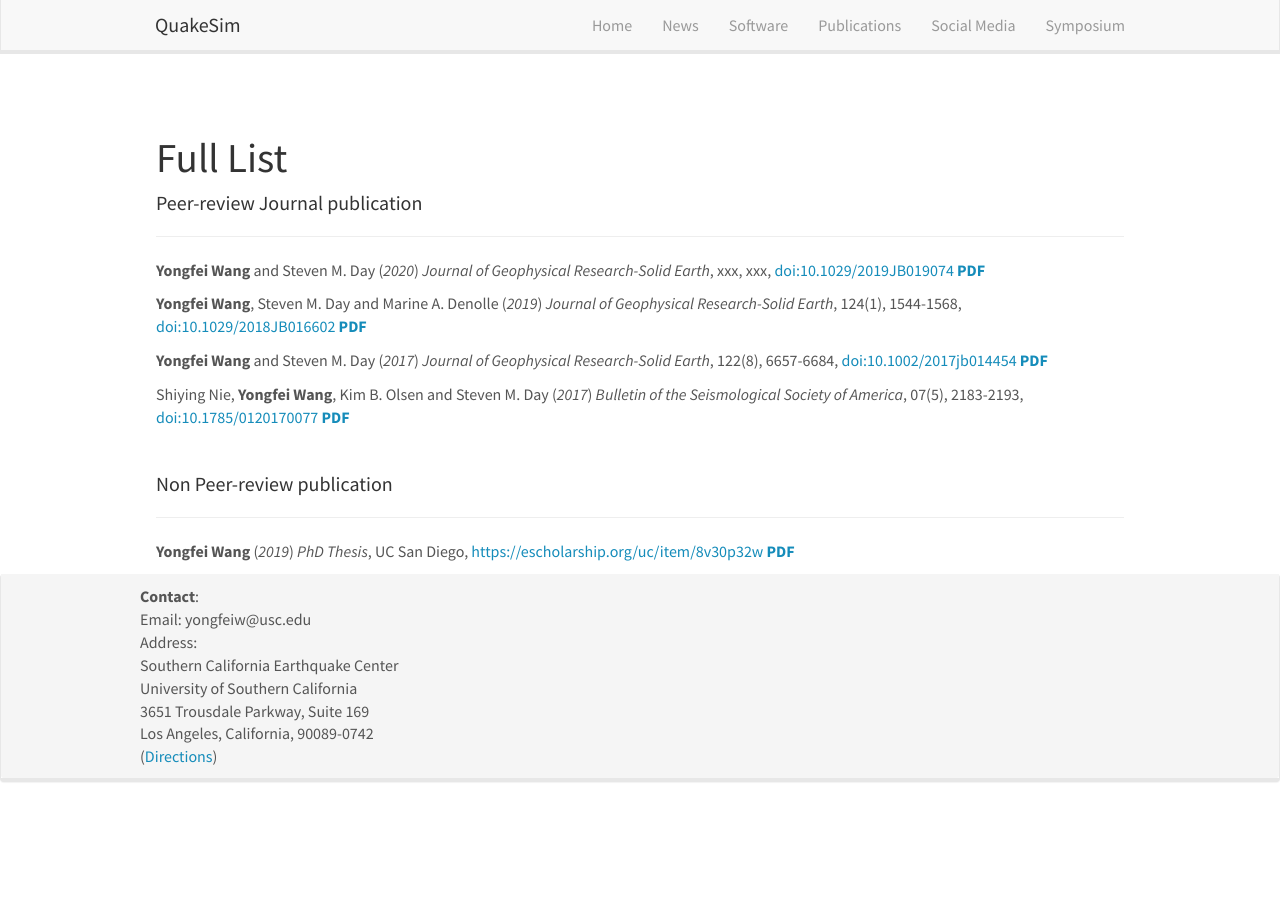
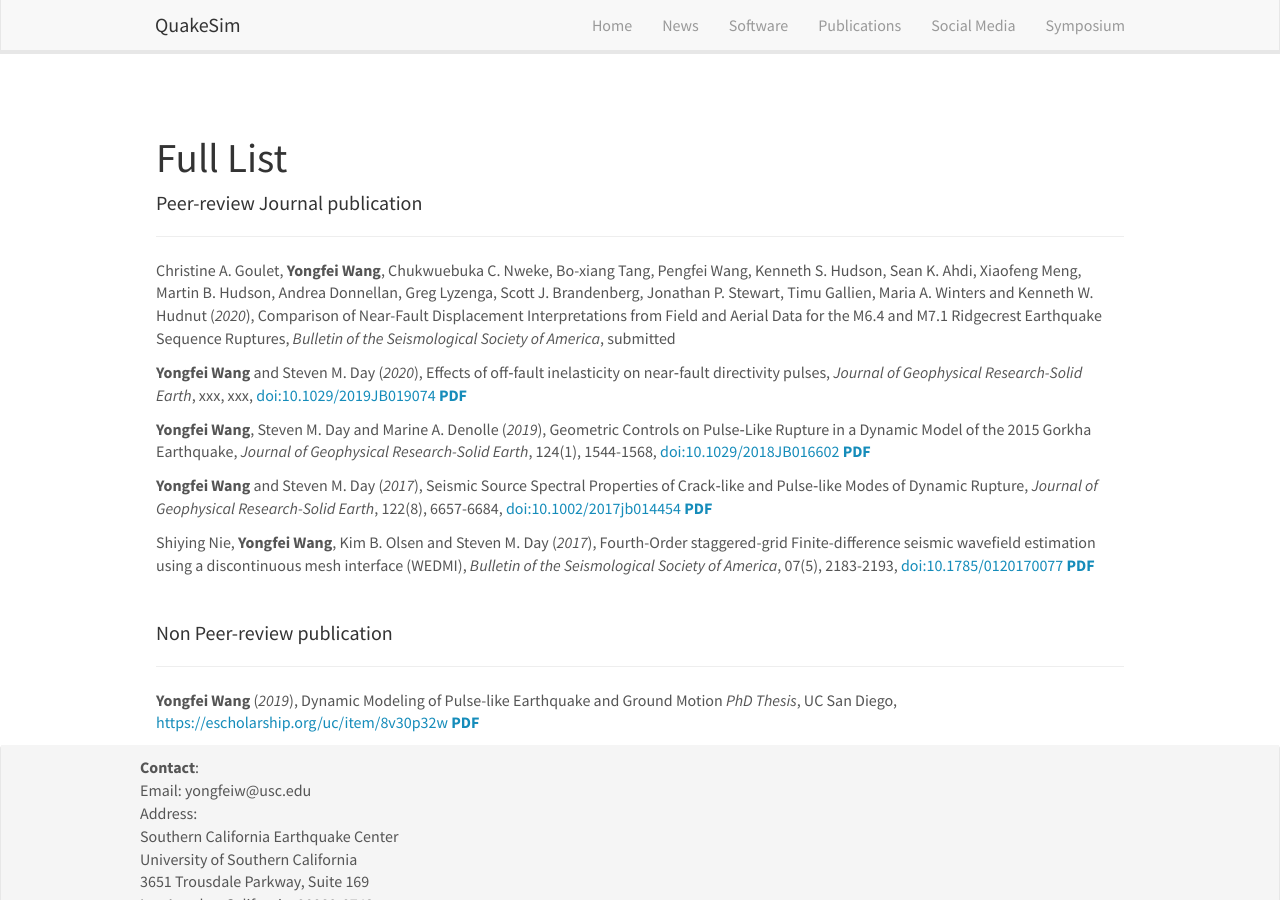
Before and after one commit to wangyf/wangyf.github.io, a Jekyll site: the page built from _pages/publications.md, in a window 1280 px wide and 900 px high, scrolled down 1784 px. Built offline with Jekyll 4.4.1, drawn with Linux system fonts in a browser that asks for light colours; nearby versions of some CDN libraries; before the commit the page ends 2588 px from its top, so only the background shows below that.

Commit message:
committing my jekyll theme

```diff
--- a/_data/publist.yml
+++ b/_data/publist.yml
@@ -16,6 +16,23 @@
 #   news2:
 #   news2link:
 #	PDF
+
+- title: "Comparison of Near-Fault Displacement Interpretations from Field and Aerial Data for the M6.4 and M7.1 Ridgecrest Earthquake Sequence Ruptures"
+  journal: Bulletin of the Seismological Society of America
+  volume: submitted
+  doi:
+  year: 2020
+  image:
+  description:
+  key1:
+  key2:
+  key3:
+  authors: Christine A. Goulet, <strong>Yongfei Wang</strong>, Chukwuebuka C. Nweke, Bo-xiang Tang, Pengfei Wang, Kenneth S. Hudson, Sean K. Ahdi, Xiaofeng Meng, Martin B. Hudson, Andrea Donnellan, Greg Lyzenga, Scott J. Brandenberg, Jonathan P. Stewart, Timu Gallien, Maria A. Winters and Kenneth W. Hudnut
+  highlight: 0
+  news2:
+  news2link:
+  pdf:
+  cat: submitted
 
 - title: "Effects of off‐fault inelasticity on near‐fault directivity pulses"
   journal: Journal of Geophysical Research-Solid Earth
--- a/_pages/publications.md
+++ b/_pages/publications.md
@@ -66,7 +66,10 @@ permalink: /publications/
 ------------------
 {% for publi in site.data.publist %}
 {% if publi.cat == "journal"%}
-  {{ publi.authors }} (<em>{{ publi.year }}</em>) <em>{{publi.journal}}</em>, {{publi.volume}}, <a href="https://doi.org/{{ publi.doi }}">doi:{{ publi.doi }}</a>  [<strong>PDF</strong>]({{ site.baseurl }}/pdf/{{publi.pdf}})
+  {{ publi.authors }} (<em>{{ publi.year }}</em>), {{ publi.title }}, <em>{{publi.journal}}</em>, {{publi.volume}}, <a href="https://doi.org/{{ publi.doi }}">doi:{{ publi.doi }}</a>  [<strong>PDF</strong>]({{ site.baseurl }}/pdf/{{publi.pdf}})
+{% endif %}
+{% if publi.cat == "submitted"%}
+  {{ publi.authors }} (<em>{{ publi.year }}</em>), {{ publi.title }}, <em>{{publi.journal}}</em>, {{publi.volume}}
 {% endif %}
 {% endfor %}
 
@@ -76,6 +79,6 @@ permalink: /publications/
 ------------------
 {% for publi in site.data.publist %}
 {% if publi.cat == "nonjournal"%}
-  {{ publi.authors }} (<em>{{ publi.year }}</em>) <em>{{publi.journal}}</em>, {{publi.volume}}, <a href="{{publi.link.url}}">{{ publi.link.url }}</a> [<strong>PDF</strong>]({{ site.baseurl }}/pdf/{{publi.pdf}})
+  {{ publi.authors }} (<em>{{ publi.year }}</em>), {{ publi.title }} <em>{{publi.journal}}</em>, {{publi.volume}}, <a href="{{publi.link.url}}">{{ publi.link.url }}</a> [<strong>PDF</strong>]({{ site.baseurl }}/pdf/{{publi.pdf}})
 {% endif %}
 {% endfor %}
```
Also changed, not shown: 2 other files.
